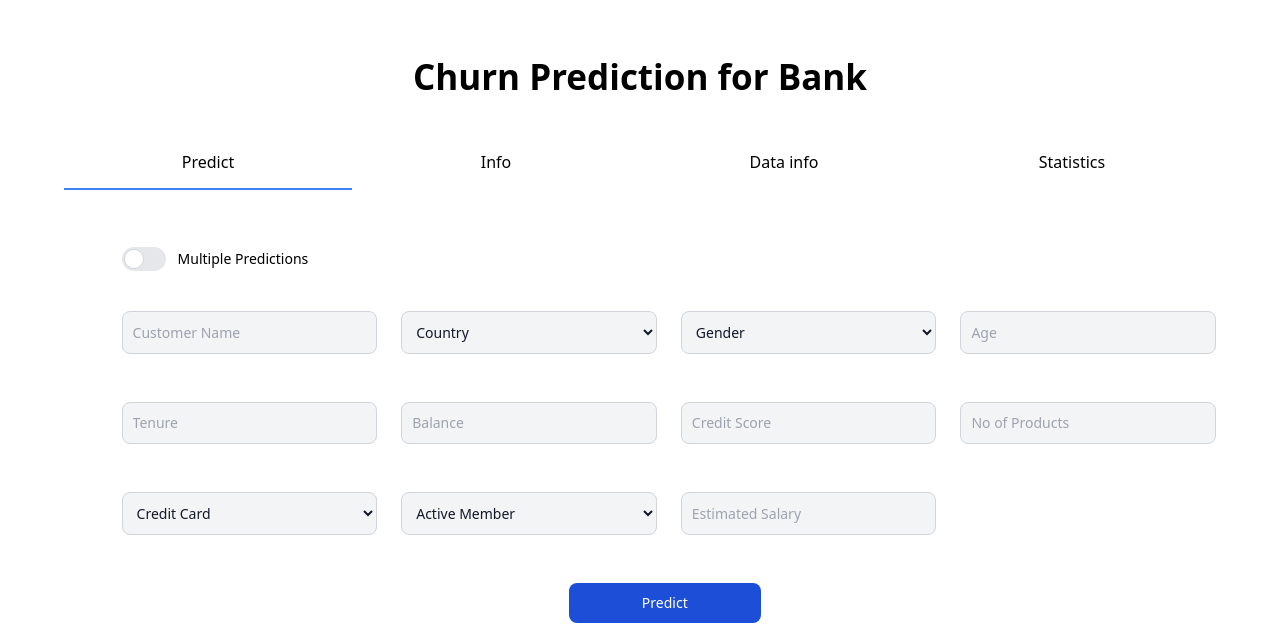
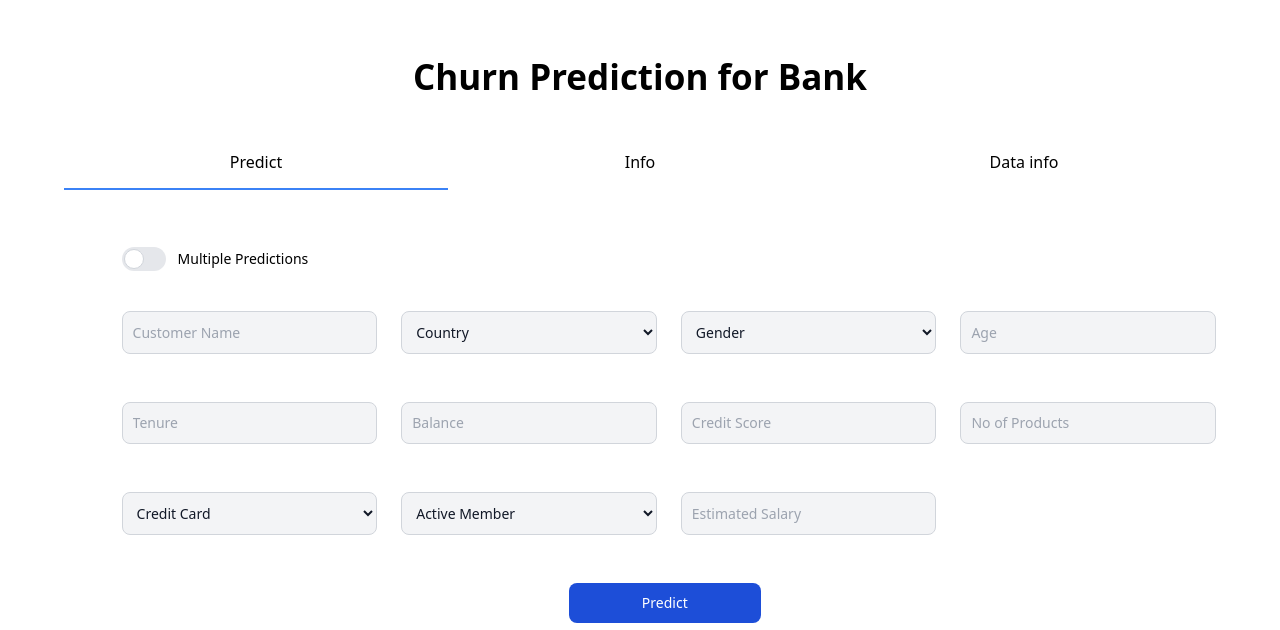
Before and after one commit to vignesh-kannaa/ml-Churn-Prediction, a Flask app: page / in a window 1280 px wide. Shown: the top 630 px of the page. Run offline with Flask 3, Linux system fonts and the light colour scheme; some libraries are stand-ins or nearby versions.

Commit message:
removing extra tab

```diff
--- a/templates/index.html
+++ b/templates/index.html
@@ -42,9 +42,9 @@
           <p>Data info</p>
         </div>
 
-        <div class="tabs">
+        <!-- <div class="tabs">
           <p>Statistics</p>
-        </div>
+        </div> -->
 
         <div class="indicator"></div>
       </div>
@@ -415,9 +415,9 @@
           </div>
         </div>
         <!-- ------Tab 3--------- -->
-        <div class="tab-content-item">
+        <!-- <div class="tab-content-item">
           <p>Tab 3 Content</p>
-        </div>
+        </div> -->
       </div>
     </div>
   </body>
```
